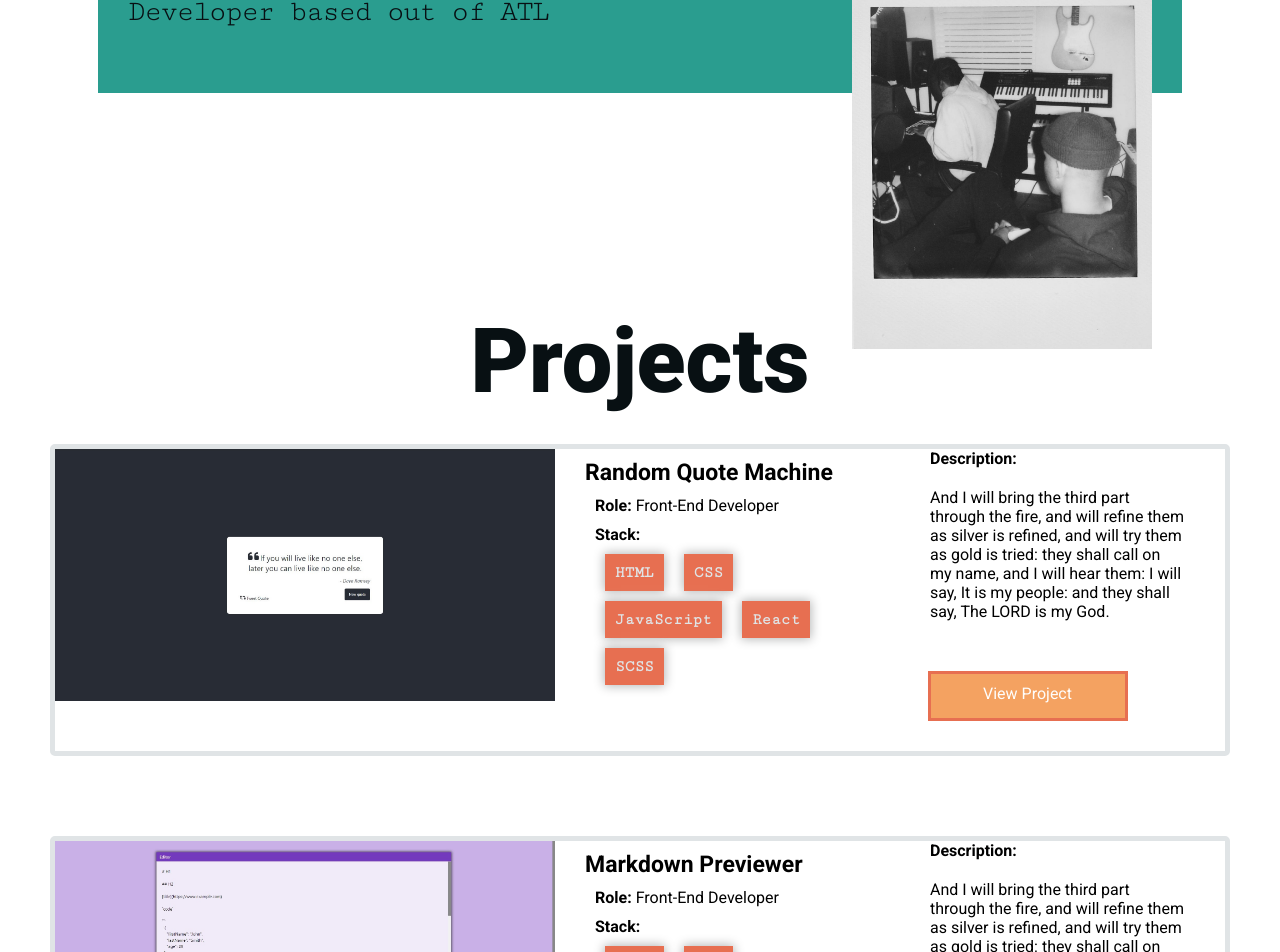
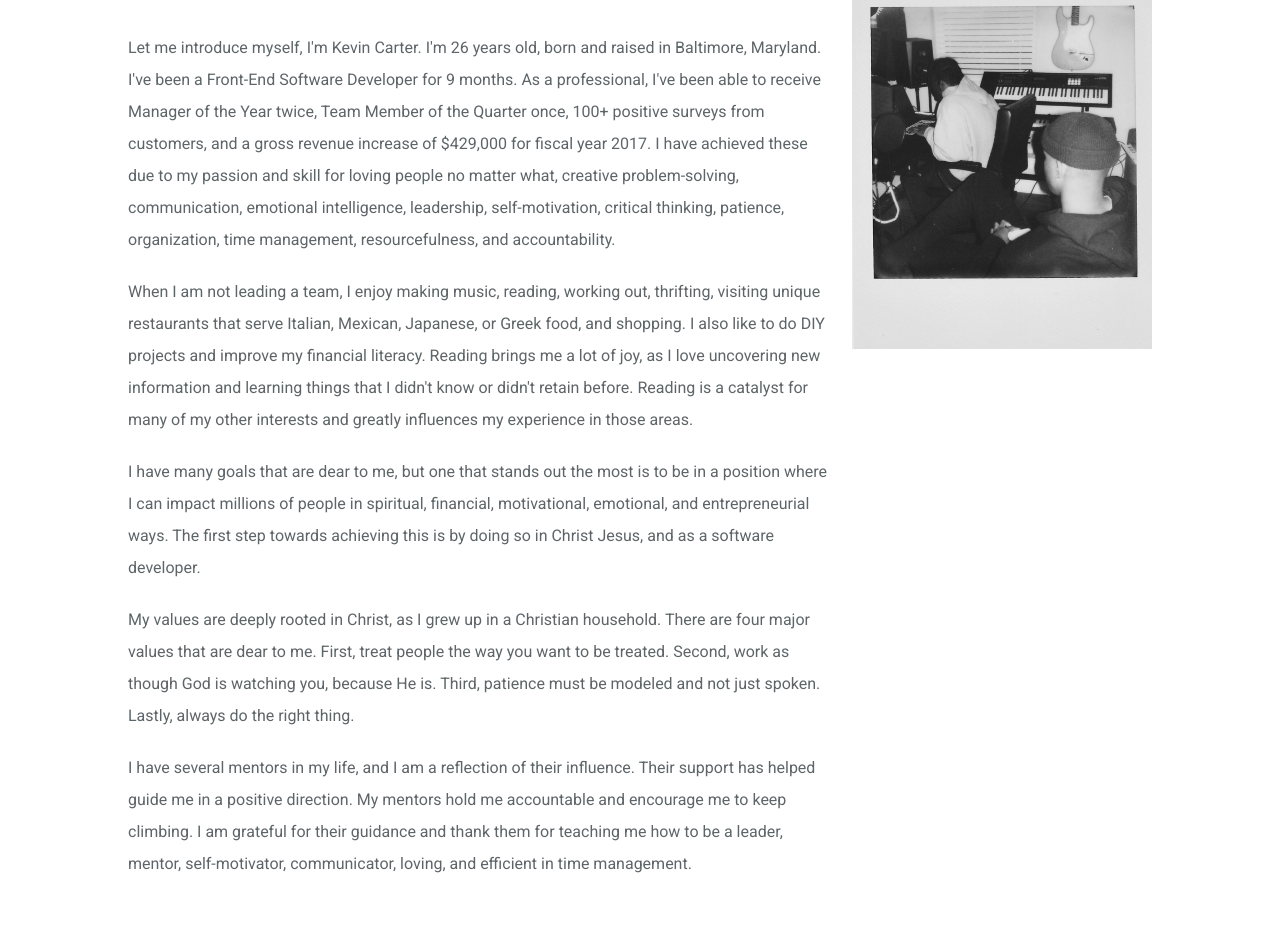
Before and after one commit to kvncrtr/portfolio, a React (Vite) app: page / in a window 1280 px wide. Shown: the part 1732-2684 px from the top of the page. Built offline with nearby package versions, Linux system fonts and the light colour scheme.

Commit message:
add in the about me text

```diff
--- a/src/App.jsx
+++ b/src/App.jsx
@@ -38,7 +38,7 @@ function App() {
   }
 
   const showProjects = () => {
-    navRef.current.classList.toggle('responsive--nav')
+    projectRef.current?.scrollIntoView({ behavior: 'smooth' })
   }
 
   const aboutScroll = () => {
--- a/src/components/About.jsx
+++ b/src/components/About.jsx
@@ -12,10 +12,56 @@ function About(props, ref) {
 
             <div className={'about--story-case'}>
                <p className={'section--description about--story'}>
-
+                  Let me introduce myself, I'm Kevin Carter. I'm 26 years
+                  old, born and raised in Baltimore, Maryland. I've been a
+                  Front-End Software Developer for 9 months. As a
+                  professional, I've been able to receive Manager of the
+                  Year twice, Team Member of the Quarter once, 100+
+                  positive surveys from customers, and a gross revenue
+                  increase of $429,000 for fiscal year 2017. I have
+                  achieved these due to my passion and skill for loving
+                  people no matter what, creative problem-solving,
+                  communication, emotional intelligence, leadership,
+                  self-motivation, critical thinking, patience,
+                  organization, time management, resourcefulness, and
+                  accountability.
                </p>
                <p className={'section--description about--story'}>
-
+                  When I am not leading a team, I enjoy making music,
+                  reading, working out, thrifting, visiting unique
+                  restaurants that serve Italian, Mexican, Japanese, or
+                  Greek food, and shopping. I also like to do DIY projects
+                  and improve my financial literacy. Reading brings me a
+                  lot of joy, as I love uncovering new information and
+                  learning things that I didn't know or didn't retain
+                  before. Reading is a catalyst for many of my other
+                  interests and greatly influences my experience in those
+                  areas.
+               </p>
+               <p className={'section--description about--story'}>
+                  I have many goals that are dear to me, but one that
+                  stands out the most is to be in a position where I can
+                  impact millions of people in spiritual, financial,
+                  motivational, emotional, and entrepreneurial ways. The
+                  first step towards achieving this is by doing so in
+                  Christ Jesus, and as a software developer.
+               </p>
+               <p className={'section--description about--story'}>
+                  My values are deeply rooted in Christ, as I grew up in a
+                  Christian household. There are four major values that
+                  are dear to me. First, treat people the way you want to
+                  be treated. Second, work as though God is watching you,
+                  because He is. Third, patience must be modeled and not
+                  just spoken. Lastly, always do the right thing.
+               </p>
+               <p className={'section--description about--story'}>
+                  I have several mentors in my life, and I am a reflection
+                  of their influence. Their support has helped guide me in
+                  a positive direction. My mentors hold me accountable and
+                  encourage me to keep climbing. I am grateful for their
+                  guidance and thank them for teaching me how to be a
+                  leader, mentor, self-motivator, communicator, loving,
+                  and efficient in time management.
                </p>
             </div>
 
```
